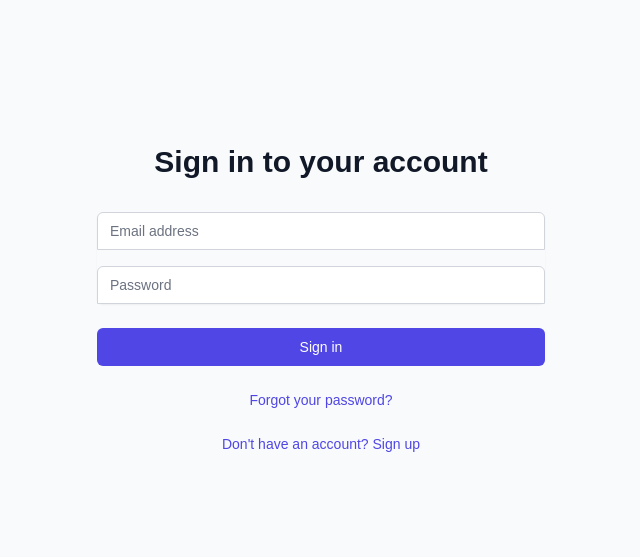
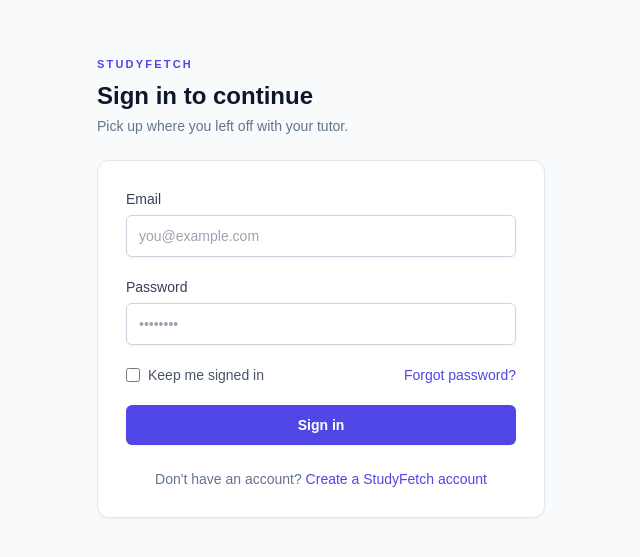
Before and after one commit to CruiseDevice/ai-tutor, a Next.js app: page /login in a window 1280 px wide. Shown: the part 113-670 px from the top of the page, without its empty margins (319-959 px from the left). Built offline with nearby package versions, Linux system fonts and the light colour scheme; no server answers.

Commit message:
improve ui for login and register page

```diff
--- a/src/components/LoginForm.tsx
+++ b/src/components/LoginForm.tsx
@@ -5,7 +5,7 @@
 import { useRouter } from "next/navigation";
 import React, { useState } from "react";
 import { X } from "lucide-react";
-import { authApi, getJson } from "@/lib/api-client";
+import { authApi } from "@/lib/api-client";
 
 interface FormErrors {
   email?: string;
@@ -100,83 +100,133 @@
   };
 
   return (
-    <div className="min-h-screen flex items-center justify-center bg-gray-50 py-12 px-4 sm:px-6 lg:px-8">
-      <div className="max-w-md w-full space-y-8">
-        <div>
-          <h2 className="mt-6 text-center text-3xl font-extrabold text-gray-900">Sign in to your account</h2>
-        </div>
-        <form className="mt-8 space-y-6" onSubmit={handleSubmit}>
+    <div className="min-h-screen flex items-center justify-center bg-slate-50 px-4">
+      <div className="w-full max-w-md">
+        <header className="mb-6">
+          <p className="text-[11px] font-semibold tracking-[0.2em] text-indigo-600 uppercase">
+            StudyFetch
+          </p>
+          <h1 className="mt-2 text-2xl font-semibold text-slate-900">
+            Sign in to continue
+          </h1>
+          <p className="mt-1 text-sm text-slate-500">
+            Pick up where you left off with your tutor.
+          </p>
+        </header>
+
+        <div className="rounded-xl bg-white border border-slate-200 shadow-sm p-6 sm:p-7 space-y-6">
           {errors.general && (
-            <div className="bg-red-100 border-l-4 border-red-500 text-red-700 p-4 rounded relative" role="alert">
+            <div
+              className="flex items-start gap-2 rounded-lg border border-red-200 bg-red-50 px-3.5 py-3 text-sm text-red-700"
+              role="alert"
+            >
+              <div className="mt-0.5 flex-1">
+                <p className="font-medium">Couldn&apos;t sign you in</p>
+                <p className="mt-0.5 text-xs sm:text-sm">{errors.general}</p>
+              </div>
               <button
+                type="button"
                 onClick={() => setErrors(prev => ({ ...prev, general: undefined }))}
-                className="absolute right-2 top-2 text-red-700 hover:text-red-900"
+                className="shrink-0 text-red-500 hover:text-red-700"
               >
                 <X size={16} />
               </button>
-              <p>{errors.general}</p>
             </div>
           )}
-          <div className="rounded-md shadow-sm space-y-4">
-            <div>
-              <label htmlFor="email" className="sr-only">Email address</label>
+
+          <form className="space-y-5" onSubmit={handleSubmit}>
+            <div className="space-y-1.5">
+              <label
+                htmlFor="email"
+                className="block text-sm font-medium text-slate-700"
+              >
+                Email
+              </label>
               <input
                 id="email"
                 name="email"
                 type="email"
+                autoComplete="email"
                 required
-                placeholder="Email address"
-                className={`appearance-none rounded-none relative block w-full px-3 py-2 border ${
-                  errors.email ? 'border-red-500' : 'border-gray-300'
-                } placeholder-gray-500 text-gray-900 rounded-t-md focus:outline-none focus:ring-indigo-500 focus:border-indigo-500 focus:z-10 sm:text-sm`}
+                placeholder="you@example.com"
+                className={`block w-full rounded-md border px-3 py-2.5 text-sm shadow-sm outline-none transition focus:ring-2 focus:ring-indigo-500 focus:border-indigo-500 ${
+                  errors.email
+                    ? "border-red-500 focus:ring-red-500 focus:border-red-500"
+                    : "border-slate-300"
+                }`}
                 value={formData.email}
                 onChange={handleChange}
               />
               {errors.email && (
-                <p className="mt-1 text-sm text-red-600">{errors.email}</p>
+                <p className="mt-1 text-xs text-red-600">{errors.email}</p>
               )}
             </div>
-            <div>
-              <label htmlFor="password" className="sr-only">Password</label>
+
+            <div className="space-y-1.5">
+              <label
+                htmlFor="password"
+                className="block text-sm font-medium text-slate-700"
+              >
+                Password
+              </label>
               <input
                 id="password"
                 name="password"
                 type="password"
+                autoComplete="current-password"
                 required
-                placeholder="Password"
-                className={`appearance-none rounded-none relative block w-full px-3 py-2 border ${
-                  errors.password ? 'border-red-500' : 'border-gray-300'
-                } placeholder-gray-500 text-gray-900 rounded-t-md focus:outline-none focus:ring-indigo-500 focus:border-indigo-500 focus:z-10 sm:text-sm`}
+                placeholder="••••••••"
+                className={`block w-full rounded-md border px-3 py-2.5 text-sm shadow-sm outline-none transition focus:ring-2 focus:ring-indigo-500 focus:border-indigo-500 ${
+                  errors.password
+                    ? "border-red-500 focus:ring-red-500 focus:border-red-500"
+                    : "border-slate-300"
+                }`}
                 value={formData.password}
                 onChange={handleChange}
               />
               {errors.password && (
-                <p className="mt-1 text-sm text-red-600">{errors.password}</p>
+                <p className="mt-1 text-xs text-red-600">{errors.password}</p>
               )}
             </div>
-          </div>
-          <div>
+
+            <div className="flex items-center justify-between text-xs sm:text-sm">
+              <label className="inline-flex items-center gap-2 text-slate-600">
+                <input
+                  type="checkbox"
+                  className="h-3.5 w-3.5 rounded border-slate-300 text-indigo-600 focus:ring-indigo-500"
+                />
+                <span>Keep me signed in</span>
+              </label>
+              <Link
+                href="/forgot-password"
+                className="font-medium text-indigo-600 hover:text-indigo-500"
+              >
+                Forgot password?
+              </Link>
+            </div>
+
             <button
               type="submit"
               disabled={loading}
-              className="group relative w-full flex justify-center py-2 px-4 border border-transparent text-sm font-medium rounded-md text-white bg-indigo-600 hover:bg-indigo-700 focus:outline-none focus:ring-2 focus:ring-offset-2 focus:ring-indigo-500 disabled:opacity-50">
-                {loading ? 'Signing in ...' : 'Sign in'}
+              className="inline-flex w-full items-center justify-center gap-2 rounded-md bg-indigo-600 px-4 py-2.5 text-sm font-semibold text-white shadow-sm transition hover:bg-indigo-700 focus:outline-none focus:ring-2 focus:ring-indigo-500 focus:ring-offset-2 disabled:cursor-not-allowed disabled:opacity-60"
+            >
+              {loading && (
+                <span className="h-4 w-4 animate-spin rounded-full border-2 border-white/40 border-t-white" />
+              )}
+              <span>{loading ? "Signing you in..." : "Sign in"}</span>
             </button>
-          </div>
-          <div className="text-sm text-center">
+          </form>
+
+          <p className="text-center text-xs sm:text-sm text-slate-500">
+            Don&apos;t have an account?{" "}
             <Link
-              href="/forgot-password"
+              href="/register"
               className="font-medium text-indigo-600 hover:text-indigo-500"
             >
-              Forgot your password?
+              Create a StudyFetch account
             </Link>
-          </div>
-          <div className="text-sm text-center">
-            <Link href="/register" className="font-medium text-indigo-600 hover:text-indigo-500">
-              Don&apos;t have an account? Sign up
-            </Link>
-          </div>
-        </form>
+          </p>
+        </div>
       </div>
     </div>
   );
--- a/src/components/RegisterForm.tsx
+++ b/src/components/RegisterForm.tsx
@@ -1,6 +1,7 @@
 // app/components/RegisterForm.tsx
 'use client';
 
+import Link from "next/link";
 import React, { useState } from "react"
 import { useRouter } from "next/navigation";
 import { X } from "lucide-react";
@@ -110,98 +111,155 @@
   };
 
   return (
-    <div className="min-h-screen flex items-center justify-center bg-gray-50 py-12 px-4 sm:px-6 lg:px-8">
-      <div className="max-w-md w-full space-y-8">
-        <div>
-          <h2 className="mt-6 text-center text-3xl font-extrabold text-gray-900">Create your account</h2>
-          <div className="mt-4 text-center text-sm text-gray-600">
-            <p className="mb-2">Please follow these requirements:</p>
-            <ul className="list-disc list-inside space-y-1">
-              <li>Email must be a valid email address</li>
-              <li>Password must be at least 8 characters long</li>
-              <li>Password must contain at least one uppercase letter</li>
-              <li>Password must contain at least one lowercase letter</li>
-              <li>Password must contain at least one number</li>
-            </ul>
-          </div>
-        </div>
-        <form className="mt-8 space-y-6" onSubmit={handleSubmit}>
+    <div className="min-h-screen flex items-center justify-center bg-slate-50 px-4">
+      <div className="w-full max-w-md">
+        <header className="mb-6">
+          <p className="text-[11px] font-semibold tracking-[0.2em] text-indigo-600 uppercase">
+            StudyFetch
+          </p>
+          <h1 className="mt-2 text-2xl font-semibold text-slate-900">
+            Create your account
+          </h1>
+          <p className="mt-1 text-sm text-slate-500">
+            Set up your StudyFetch profile in a minute.
+          </p>
+        </header>
+
+        <div className="rounded-xl bg-white border border-slate-200 shadow-sm p-6 sm:p-7 space-y-5">
           {errors.general && (
-            <div className="bg-red-100 border-l-4 border-red-500 text-red-700 p-4 rounded relative" role="alert">
+            <div
+              className="flex items-start gap-2 rounded-lg border border-red-200 bg-red-50 px-3.5 py-3 text-sm text-red-700"
+              role="alert"
+            >
+              <div className="mt-0.5 flex-1">
+                <p className="font-medium">We couldn&apos;t create your account</p>
+                <p className="mt-0.5 text-xs sm:text-sm">{errors.general}</p>
+              </div>
               <button
+                type="button"
                 onClick={() => setErrors(prev => ({ ...prev, general: undefined }))}
-                className="absolute right-2 top-2 text-red-700 hover:text-red-900"
+                className="shrink-0 text-red-500 hover:text-red-700"
               >
                 <X size={16} />
               </button>
-              <p>{errors.general}</p>
             </div>
           )}
-          <div className="rounded-md shadow-sm space-y-4">
-            <div>
-              <label htmlFor="email" className="sr-only">Email address</label>
+
+          <div className="rounded-md bg-slate-50 border border-slate-200 px-3.5 py-3 text-xs sm:text-sm text-slate-600">
+            <p className="font-medium text-slate-700">Password requirements</p>
+            <ul className="mt-1.5 space-y-0.5 list-disc list-inside">
+              <li>At least 8 characters</li>
+              <li>One uppercase and one lowercase letter</li>
+              <li>At least one number</li>
+            </ul>
+          </div>
+
+          <form className="space-y-4" onSubmit={handleSubmit}>
+            <div className="space-y-1.5">
+              <label
+                htmlFor="email"
+                className="block text-sm font-medium text-slate-700"
+              >
+                Email
+              </label>
               <input
                 type="email"
                 id="email"
                 name="email"
+                autoComplete="email"
                 required
-                placeholder="Email address"
-                className={`appearance-none rounded-none relative block w-full px-3 py-2 border ${
-                  errors.email ? 'border-red-500' : 'border-gray-300'
-                } placeholder-gray-500 text-gray-900 rounded-t-md focus:outline-none focus:ring-indigo-500 focus:border-indigo-500 focus:z-10 sm:text-sm`}
+                placeholder="you@example.com"
+                className={`block w-full rounded-md border px-3 py-2.5 text-sm shadow-sm outline-none transition focus:ring-2 focus:ring-indigo-500 focus:border-indigo-500 ${
+                  errors.email
+                    ? "border-red-500 focus:ring-red-500 focus:border-red-500"
+                    : "border-slate-300"
+                }`}
                 value={formData.email}
                 onChange={handleChange}
               />
               {errors.email && (
-                <p className="mt-1 text-sm text-red-600">{errors.email}</p>
+                <p className="mt-1 text-xs text-red-600">{errors.email}</p>
               )}
             </div>
-            <div>
-              <label htmlFor="password" className="sr-only">Password</label>
+
+            <div className="space-y-1.5">
+              <label
+                htmlFor="password"
+                className="block text-sm font-medium text-slate-700"
+              >
+                Password
+              </label>
               <input
                 type="password"
                 id="password"
                 name="password"
+                autoComplete="new-password"
                 required
-                placeholder="Password"
-                className={`appearance-none rounded-none relative block w-full px-3 py-2 border ${
-                  errors.password ? 'border-red-500' : 'border-gray-300'
-                } placeholder-gray-500 text-gray-900 rounded-t-md focus:outline-none focus:ring-indigo-500 focus:border-indigo-500 focus:z-10 sm:text-sm`}
+                placeholder="••••••••"
+                className={`block w-full rounded-md border px-3 py-2.5 text-sm shadow-sm outline-none transition focus:ring-2 focus:ring-indigo-500 focus:border-indigo-500 ${
+                  errors.password
+                    ? "border-red-500 focus:ring-red-500 focus:border-red-500"
+                    : "border-slate-300"
+                }`}
                 value={formData.password}
                 onChange={handleChange}
               />
               {errors.password && (
-                <p className="mt-1 text-sm text-red-600">{errors.password}</p>
+                <p className="mt-1 text-xs text-red-600">{errors.password}</p>
               )}
             </div>
-            <div>
-              <label htmlFor="confirmPassword" className="sr-only">Confirm Password</label>
+
+            <div className="space-y-1.5">
+              <label
+                htmlFor="confirmPassword"
+                className="block text-sm font-medium text-slate-700"
+              >
+                Confirm password
+              </label>
               <input
                 type="password"
                 id="confirmPassword"
                 name="confirmPassword"
+                autoComplete="new-password"
                 required
-                placeholder="Confirm Password"
-                className={`appearance-none rounded-none relative block w-full px-3 py-2 border ${
-                  errors.confirmPassword ? 'border-red-500' : 'border-gray-300'
-                } placeholder-gray-500 text-gray-900 rounded-t-md focus:outline-none focus:ring-indigo-500 focus:border-indigo-500 focus:z-10 sm:text-sm`}
+                placeholder="Repeat your password"
+                className={`block w-full rounded-md border px-3 py-2.5 text-sm shadow-sm outline-none transition focus:ring-2 focus:ring-indigo-500 focus:border-indigo-500 ${
+                  errors.confirmPassword
+                    ? "border-red-500 focus:ring-red-500 focus:border-red-500"
+                    : "border-slate-300"
+                }`}
                 value={formData.confirmPassword}
                 onChange={handleChange}
               />
               {errors.confirmPassword && (
-                <p className="mt-1 text-sm text-red-600">{errors.confirmPassword}</p>
+                <p className="mt-1 text-xs text-red-600">
+                  {errors.confirmPassword}
+                </p>
               )}
             </div>
-          </div>
-          <div>
+
             <button
               type="submit"
               disabled={loading}
-              className="group relative w-full flex justify-center py-2 px-4 border border-transparent text-sm font-medium rounded-md text-white bg-indigo-600 hover:bg-indigo-700 focus:outline-none focus:ring-2 focus:ring-offset-2 focus:ring-indigo-500 disabled:opacity-50">
-              {loading ? 'Creating account ...' : 'Sign up'}
+              className="inline-flex w-full items-center justify-center gap-2 rounded-md bg-indigo-600 px-4 py-2.5 text-sm font-semibold text-white shadow-sm transition hover:bg-indigo-700 focus:outline-none focus:ring-2 focus:ring-indigo-500 focus:ring-offset-2 disabled:cursor-not-allowed disabled:opacity-60"
+            >
+              {loading && (
+                <span className="h-4 w-4 animate-spin rounded-full border-2 border-white/40 border-t-white" />
+              )}
+              <span>{loading ? "Creating your account..." : "Sign up"}</span>
             </button>
-          </div>
-        </form>
+          </form>
+
+          <p className="pt-1 text-center text-xs sm:text-sm text-slate-500">
+            Already have an account?{" "}
+            <Link
+              href="/login"
+              className="font-medium text-indigo-600 hover:text-indigo-500"
+            >
+              Sign in
+            </Link>
+          </p>
+        </div>
       </div>
     </div>
   );
```
